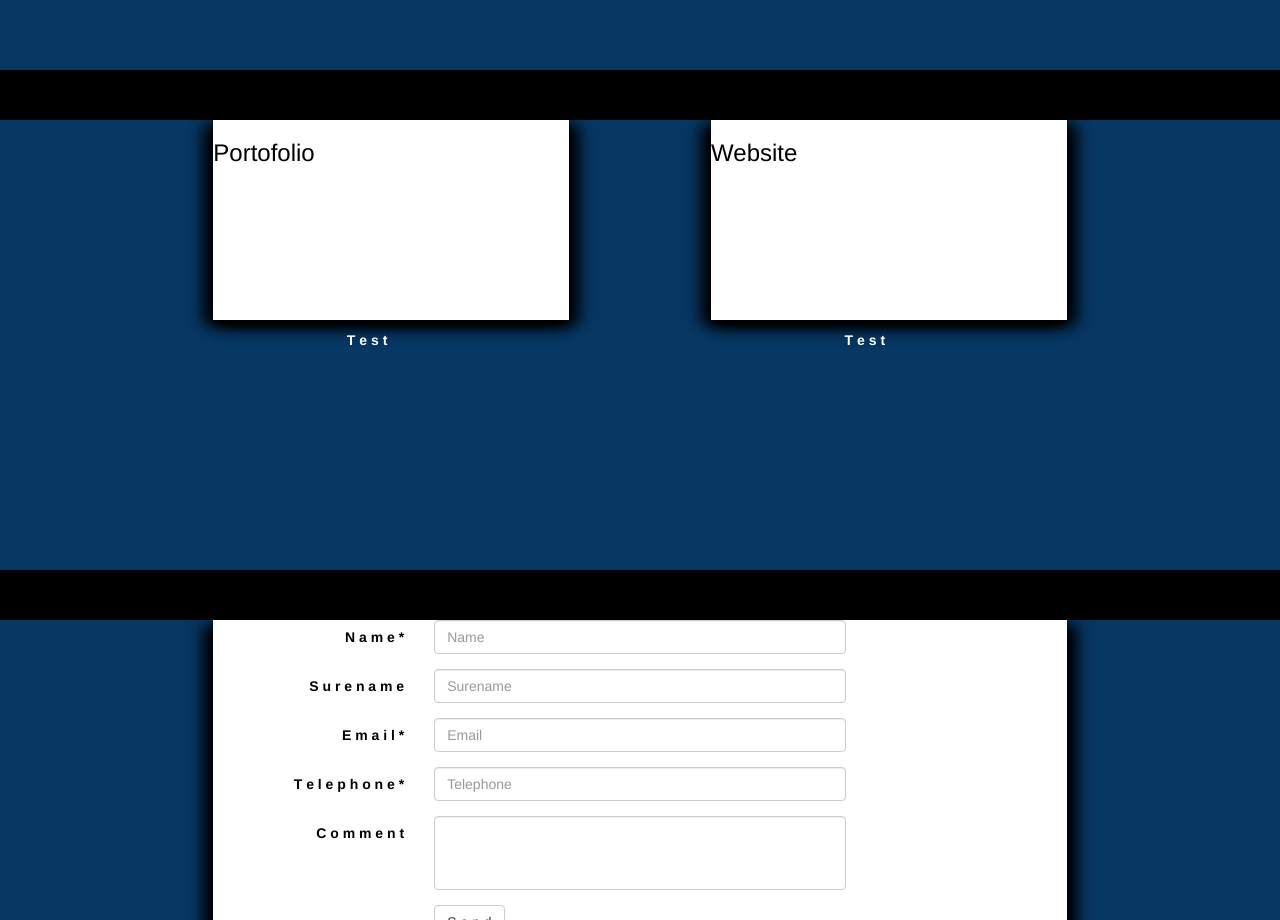
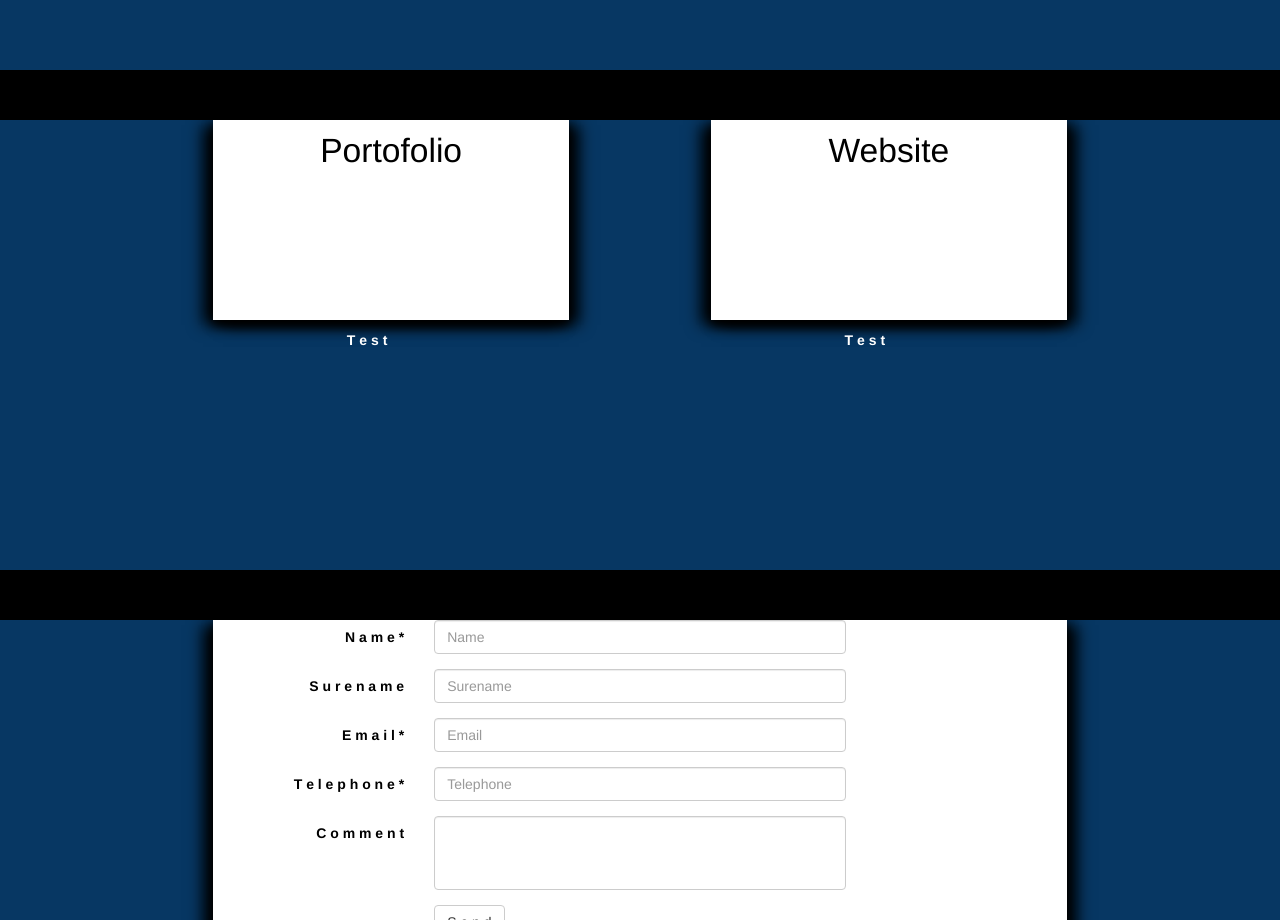
Before and after one commit to blutshitam93/portofilo, a plain HTML site: page src/index.html in a window 1280 px wide. Shown: the part 1080-2000 px from the top of the page. Drawn offline with Linux system fonts and the light colour scheme.

Commit message:
updated project

```diff
--- a/src/assets/css/main.css
+++ b/src/assets/css/main.css
@@ -56,14 +56,13 @@ textarea{
 	min-width: 320px;
 	height: 250px;
 	z-index: 1000;
-	transform: translateX(-50%) translateY(-50%);
 	backface-visibility: hidden;
 	webkit-backface-visibility: hidden;
 	-moz-backface-visibility: hidden;
 	-webkit-transform: translateX(-50%) translateY(-50%);
 	-moz-transform: translateX(-50%) translateY(-50%);
     -ms-transform: translateX(-50%) translateY(-50%);
-
+	transform: translateX(-50%) translateY(-50%);
 }
 
 .nt-red {
@@ -211,6 +210,13 @@ textarea{
 	transition: all 0.5s ease;
 }
 
+.nt-box-project h3 {
+	margin: 0;
+	padding: 0.4em;
+	text-align: center;
+	font-size: 2.4em;
+}
+
 .nt-box-project-focus{
 	background: green;
 }
```
Also changed, not shown: src/index.html (+2 -0 lines).
